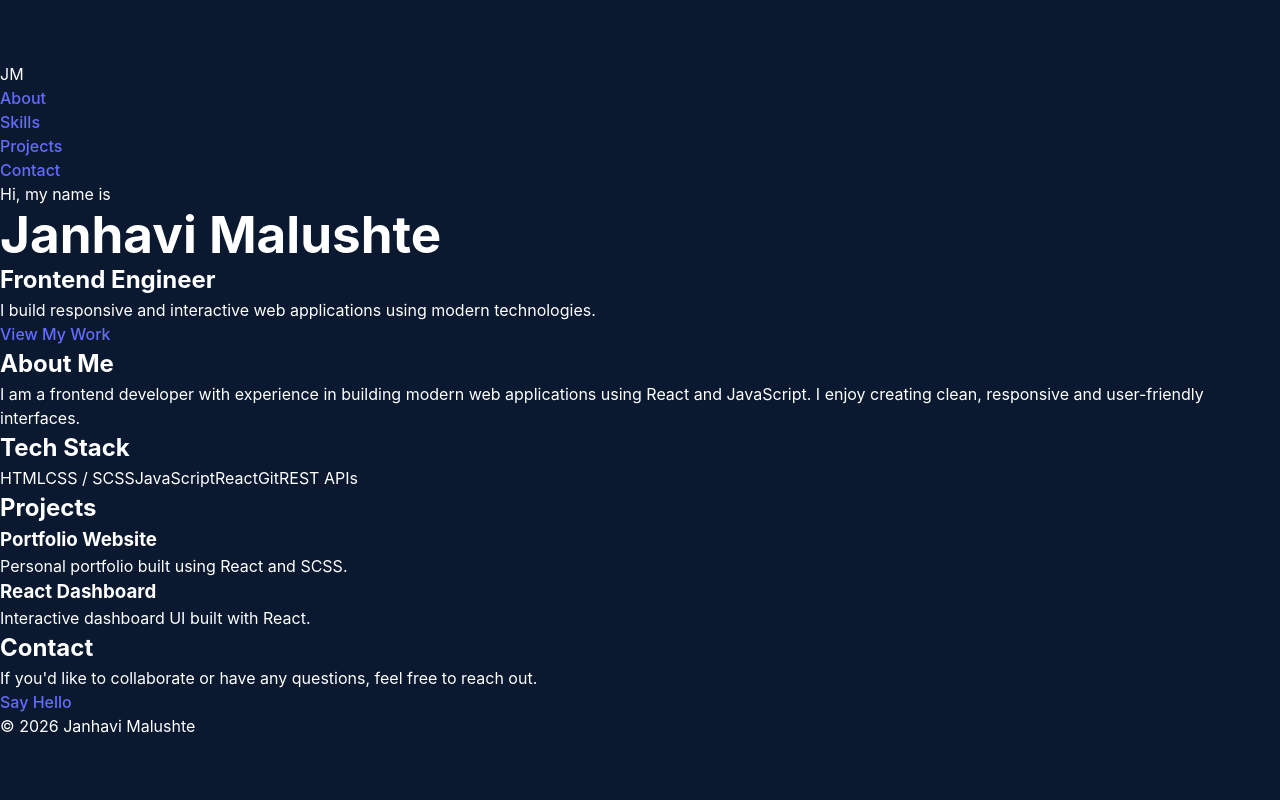
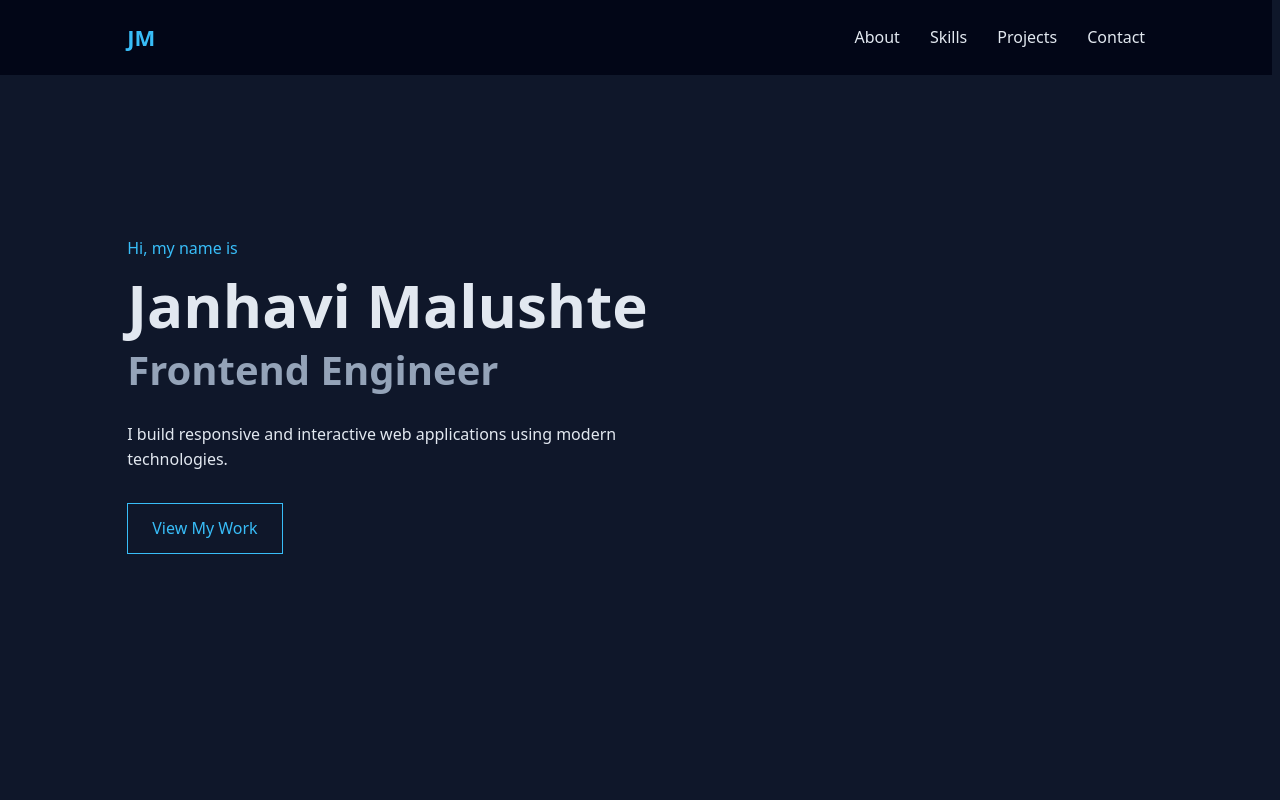
Before and after one commit to Janhavi515/janhavi-portfolio, a React (Vite) app: page / in a window 1280 px wide. Shown: the top 800 px of the page. Built offline with nearby package versions, Linux system fonts and the light colour scheme.

Commit message:
Added portfolio components and base SCSS styling

```diff
--- a/src/Styles/Global.scss
+++ b/src/Styles/Global.scss
@@ -1,4 +1,4 @@
-@import "./Variable";
+// @import "./Variable";
 
 * {
   margin: 0;
@@ -6,12 +6,18 @@
   box-sizing: border-box;
 }
 
-html, body {
-  scroll-behavior: smooth;
+body {
+  font-family: system-ui, -apple-system, sans-serif;
+  background: #0f172a;
+  color: #e2e8f0;
+  line-height: 1.6;
 }
 
-body {
-  font-family: "Inter", sans-serif;
-  background: $bg-color;
-  color: white;
+a {
+  text-decoration: none;
+  color: inherit;
 }
+
+section {
+  padding: 100px 10%;
+}
--- a/src/components/Contact/Contact.scss
+++ b/src/components/Contact/Contact.scss
@@ -0,0 +1,7 @@
+.contact-btn {
+    display: inline-block;
+    margin-top: 20px;
+    padding: 12px 24px;
+    border: 1px solid #38bdf8;
+    color: #38bdf8;
+  }
--- a/src/components/Footer/Footer.scss
+++ b/src/components/Footer/Footer.scss
@@ -0,0 +1,6 @@
+.footer {
+    text-align: center;
+    padding: 30px;
+    background: #020617;
+    margin-top: 100px;
+  }
--- a/src/components/Hero/Hero.scss
+++ b/src/components/Hero/Hero.scss
@@ -0,0 +1,34 @@
+.hero {
+    min-height: 80vh;
+    display: flex;
+    flex-direction: column;
+    justify-content: center;
+  }
+
+  .intro {
+    color: #38bdf8;
+    margin-bottom: 10px;
+  }
+
+  .hero h1 {
+    font-size: 60px;
+    font-weight: 700;
+  }
+
+  .hero h2 {
+    font-size: 40px;
+    color: #94a3b8;
+  }
+
+  .description {
+    max-width: 500px;
+    margin-top: 20px;
+  }
+
+  .hero-btn {
+    margin-top: 30px;
+    padding: 12px 24px;
+    border: 1px solid #38bdf8;
+    color: #38bdf8;
+    width: fit-content;
+  }
--- a/src/components/Navbar/Navbar.scss
+++ b/src/components/Navbar/Navbar.scss
@@ -0,0 +1,30 @@
+.navbar {
+    display: flex;
+    justify-content: space-between;
+    align-items: center;
+    padding: 20px 10%;
+    background: #020617;
+    position: sticky;
+    top: 0;
+  }
+
+  .logo {
+    font-size: 22px;
+    font-weight: bold;
+    color: #38bdf8;
+  }
+
+  .nav-links {
+    display: flex;
+    gap: 30px;
+    list-style: none;
+  }
+
+  .nav-links a {
+    color: #e2e8f0;
+    font-weight: 500;
+  }
+
+  .nav-links a:hover {
+    color: #38bdf8;
+  }
--- a/src/components/Projects/Projects.scss
+++ b/src/components/Projects/Projects.scss
@@ -0,0 +1,11 @@
+.projects {
+    display: flex;
+    flex-direction: column;
+    gap: 30px;
+  }
+
+  .project-card {
+    background: #1e293b;
+    padding: 25px;
+    border-radius: 10px;
+  }
--- a/src/components/Skills/Skills.scss
+++ b/src/components/Skills/Skills.scss
@@ -0,0 +1,12 @@
+.skills-list {
+    display: flex;
+    flex-wrap: wrap;
+    gap: 15px;
+    margin-top: 30px;
+  }
+
+  .skills-list span {
+    background: #1e293b;
+    padding: 10px 18px;
+    border-radius: 6px;
+  }
```
